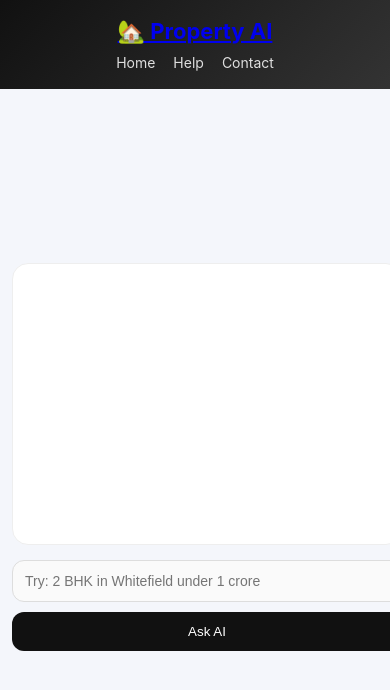
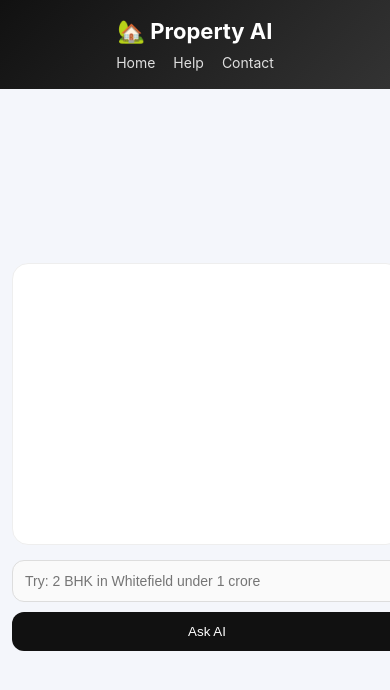
Before and after one commit to Amaan622/property-ai-project, a React app in the folder frontend/: page / in a window 390 px wide. Shown: the top 690 px of the page. Built offline with nearby package versions, Linux system fonts and the light colour scheme; the HTML template or start-up script is replaced by a standard one.

Commit message:
fix underline issue and improve responsive UI

```diff
--- a/frontend/src/App.css
+++ b/frontend/src/App.css
@@ -1,3 +1,4 @@
+
 /* ================= BASE ================= */
 body {
   font-family: -apple-system, BlinkMacSystemFont, "Segoe UI", Roboto, Arial;
@@ -5,6 +6,12 @@ body {
   margin: 0;
   padding: 0;
   color: #1f1f1f;
+}
+
+/* REMOVE ALL LINK UNDERLINES */
+a {
+  text-decoration: none;
+  color: inherit;
 }
 
 /* ================= LAYOUT ================= */
@@ -30,6 +37,14 @@ body {
   font-size: 22px;
 }
 
+/* logo fix */
+.logo {
+  text-decoration: none;
+  color: white;
+  font-weight: 700;
+}
+
+/* nav */
 .header nav {
   display: flex;
   gap: 18px;
@@ -178,7 +193,6 @@ button:hover {
   margin-top: 8px;
 }
 
-/* individual colors */
 .tag-good {
   background: #dcfce7;
   color: #15803d;
@@ -203,7 +217,7 @@ button:hover {
   border: 1px solid #ddd;
 }
 
-/* ================= RESPONSIVE (MOBILE) ================= */
+/* ================= RESPONSIVE ================= */
 @media (max-width: 768px) {
 
   .chat-wrapper {
```
